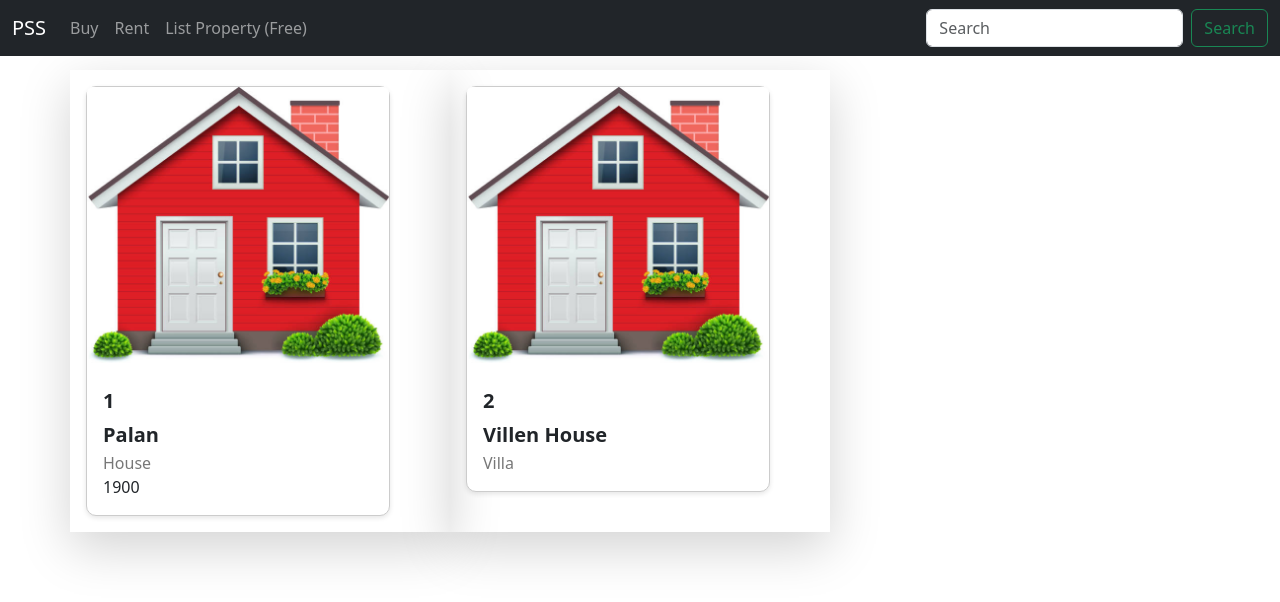
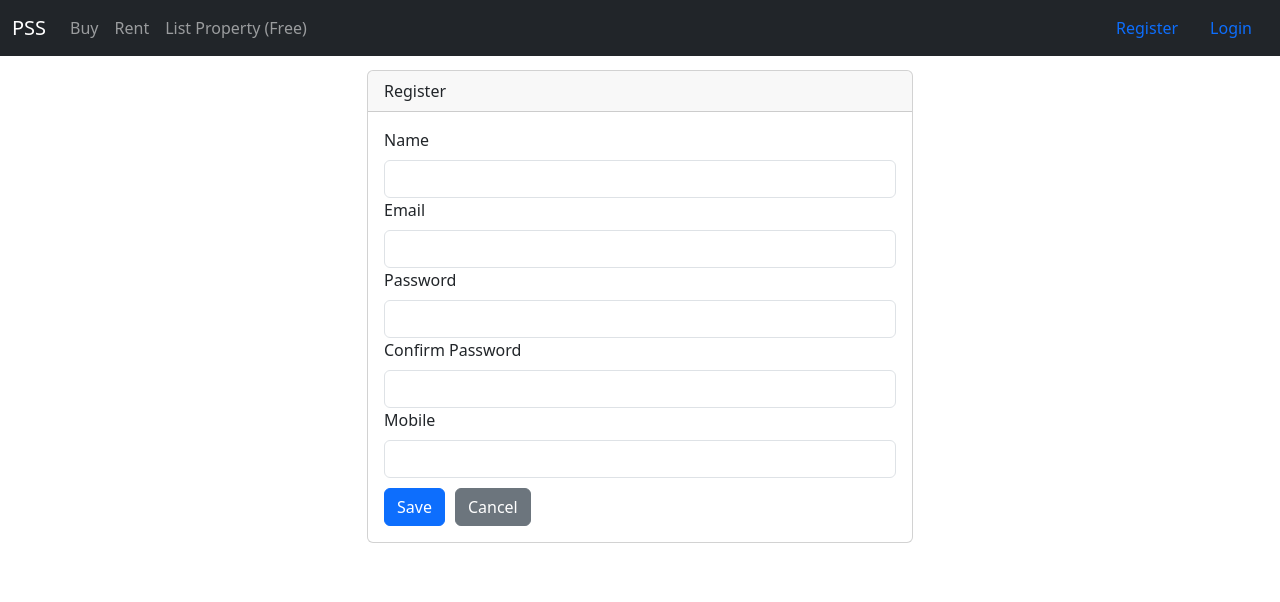
Before and after one commit to umariqbal047/PSS, an Angular app in the folder Frontend/: page /user/register in a window 1280 px wide. Shown: the top 602 px of the page. Built offline with nearby package versions, Linux system fonts and the light colour scheme.

Commit message:
Changes related to design

```diff
--- a/Frontend/src/app/nav-bar/nav-bar.component.html
+++ b/Frontend/src/app/nav-bar/nav-bar.component.html
@@ -17,10 +17,18 @@
         </li>
 
       </ul>
-      <form class="d-flex" role="search">
-        <input class="form-control me-2" type="search" placeholder="Search" aria-label="Search">
-        <button class="btn btn-outline-success" type="submit">Search</button>
-      </form>
+
+      <div>
+        <ul class="nav navber-nav">
+          <li class="nav-item">
+            <a class="nav-link" routerLinkActive="active" routerLink="user/register">Register</a>
+          </li>
+          <li class="nav-item">
+            <a class="nav-link" routerLinkActive="active"  routerLink="user/login">Login</a>
+          </li>
+        </ul>
+      </div>
+
     </div>
   </div>
 </nav>
--- /dev/null
+++ b/Frontend/src/app/user/user-login/user-login.component.html
@@ -0,0 +1,3 @@
+<p>
+  user-login works!
+</p>
--- /dev/null
+++ b/Frontend/src/app/user/user-login/user-login.component.ts
@@ -0,0 +1,15 @@
+import { Component, OnInit } from '@angular/core';
+
+@Component({
+  selector: 'app-user-login',
+  templateUrl: './user-login.component.html',
+  styleUrls: ['./user-login.component.css']
+})
+export class UserLoginComponent implements OnInit {
+
+  constructor() { }
+
+  ngOnInit() {
+  }
+
+}
--- /dev/null
+++ b/Frontend/src/app/user/user-register/user-register.component.html
@@ -0,0 +1,55 @@
+<div class="row">
+  <div class="col-6 m-auto">
+    <div class="card m-auto">
+      <div class="card-header">
+        Register
+      </div>
+      <div class="card-body">
+        <form [formGroup]="registrationForm" (ngSubmit)="onSubmit()">
+          <div class="form-group col-12">
+            <label for="name" class="form-label">Name</label>
+            <input type="text" class="form-control" formControlName="userName">
+            <span *ngIf="userName.invalid && userName.touched" class="error-block">Please provide a name.</span>
+          </div>
+
+          <div class="form-group col-12">
+            <label for="email" class="form-label">Email</label>
+            <input type="text" class="form-control" formControlName="email">
+            <span *ngIf="email.invalid && email.touched" class="error-block">
+            <span *ngIf="email.hasError('required')"> please provide email </span>
+            <span *ngIf="email.hasError('email')">please provide valid email</span>
+            </span>
+          </div>
+
+          <div class="form-group col-12">
+            <label for="password" class="form-label">Password</label>
+            <input type="text" class="form-control" formControlName="password">
+            <span *ngIf="password.invalid && password.touched" class="error-block">
+              <span *ngIf="password.errors?.['required']">Please provide a password</span>
+              <span *ngIf="password.errors?.['minlength']">Please provide a valid password</span>
+            </span>
+          </div>
+
+          <div class="form-group col-12">
+            <label for="confirmPassword" class="form-label">Confirm Password</label>
+            <input type="text" class="form-control" formControlName="confirmPassword">
+            <span *ngIf="confirmPassword.invalid && confirmPassword.touched" class="error-block">
+              <span *ngIf="confirmPassword.hasError('required')">Please confirm the password</span>
+              <span *ngIf="registrationForm.hasError('notmatched') && confirmPassword.invalid">Password not matched</span>
+            </span>
+          </div>
+
+          <div class="form-group col-12">
+            <label for="mobile" class="form-label">Mobile</label>
+            <input type="text" class="form-control" formControlName="mobile">
+          </div>
+
+          <div class="form-group col-12 mt-10">
+            <button type="submit" class="btn btn-primary mr-10">Save</button>
+            <button type="reset" class="btn btn-secondary ml-2">Cancel</button>
+          </div>
+        </form>
+      </div>
+    </div>
+  </div>
+</div>
--- /dev/null
+++ b/Frontend/src/app/user/user-register/user-register.component.ts
@@ -0,0 +1,84 @@
+import { Component, OnInit } from '@angular/core';
+import { FormControl, FormGroup, AbstractControl, ValidationErrors, Validators, FormBuilder } from '@angular/forms';
+
+@Component({
+  selector: 'app-user-register',
+  templateUrl: './user-register.component.html',
+  styleUrls: ['./user-register.component.css']
+})
+export class UserRegisterComponent implements OnInit {
+
+  registrationForm: FormGroup;
+  user: any={};
+
+  constructor( private fb:FormBuilder) {
+    this.registrationForm = new FormGroup({
+      userName: new FormControl()
+    });
+  }
+
+  ngOnInit() {
+    // this.registrationForm = new FormGroup({
+    //   userName: new FormControl('Mark', Validators.required),
+    //   email: new FormControl(null, [Validators.required, Validators.email]),
+    //   password: new FormControl(null, [Validators.required, Validators.minLength(8)]),
+    //   confirmPassword: new FormControl(null, [Validators.required]),
+    //   mobile: new FormControl(null, [Validators.required, Validators.maxLength(10)]),
+    // }, { validators: this.passwordMatchingValidator });
+    this.createRegisterationForm();
+  }
+
+createRegisterationForm(){
+  this.registrationForm=this.fb.group({
+   userName:[null,Validators.required],
+   email:[null,[Validators.required,Validators.email]],
+   password:[null,[Validators.required,Validators.maxLength(8)]],
+   confirmPassword:[null,Validators.required],
+   mobile:[null,[Validators.required,Validators.maxLength(10)]]
+  },{validators:this.passwordMatchingValidator})
+}
+
+  passwordMatchingValidator(control: AbstractControl): ValidationErrors | null {
+    const password = control.get('password')?.value;
+    const confirmPassword = control.get('confirmPassword')?.value;
+    return password === confirmPassword ? null : { notmatched: true };
+  }
+
+get userName(){
+  return this.registrationForm.get('userName') as FormControl;
+}
+
+get email(){
+  return this.registrationForm.get('email') as FormControl;
+}
+get password(){
+  return this.registrationForm.get('password') as FormControl;
+}
+get confirmPassword(){
+  return this.registrationForm.get('confirmPassword') as FormControl;
+}
+get mobile(){
+  return this.registrationForm.get('mobile') as FormControl;
+}
+onSubmit() {
+  console.log(this.registrationForm.value);
+  this.user = Object.assign({}, this.user, this.registrationForm.value);
+  this.addUser(this.user);
+}
+
+addUser(user: any) {
+  let users = [];
+  // Check if 'Users' exists in local storage and if it's a string.
+  const storedUsers = localStorage.getItem('Users');
+  if (typeof storedUsers === 'string') {
+    users = JSON.parse(storedUsers);
+    users = [user, ...users];
+  } else {
+    users = [user];
+  }
+
+  localStorage.setItem('Users', JSON.stringify(users));
+}
+
+
+}
--- /dev/null
+++ b/Frontend/src/assets/forms.css
@@ -0,0 +1,12 @@
+.mt-10{
+    margin-top: 10px;
+}
+.mr-10{
+    margin-right: 10px;;
+}
+.ng-invalid .ng-touched{
+    border-color:red;
+}
+.error-block{
+    color: red;
+}
--- a/Frontend/src/styles.css
+++ b/Frontend/src/styles.css
@@ -1 +1 @@
-/* You can add global styles to this file, and also import other style files */
+@import 'assets/forms.css';
```
Also changed, not shown: Frontend/src/app/app.module.ts (+9 -2 lines), Frontend/src/app/user/user-login/user-login.component.css (added), Frontend/src/app/user/user-register/user-register.component.css (added), 2 other files (tests, documents, lock files or other folders).
